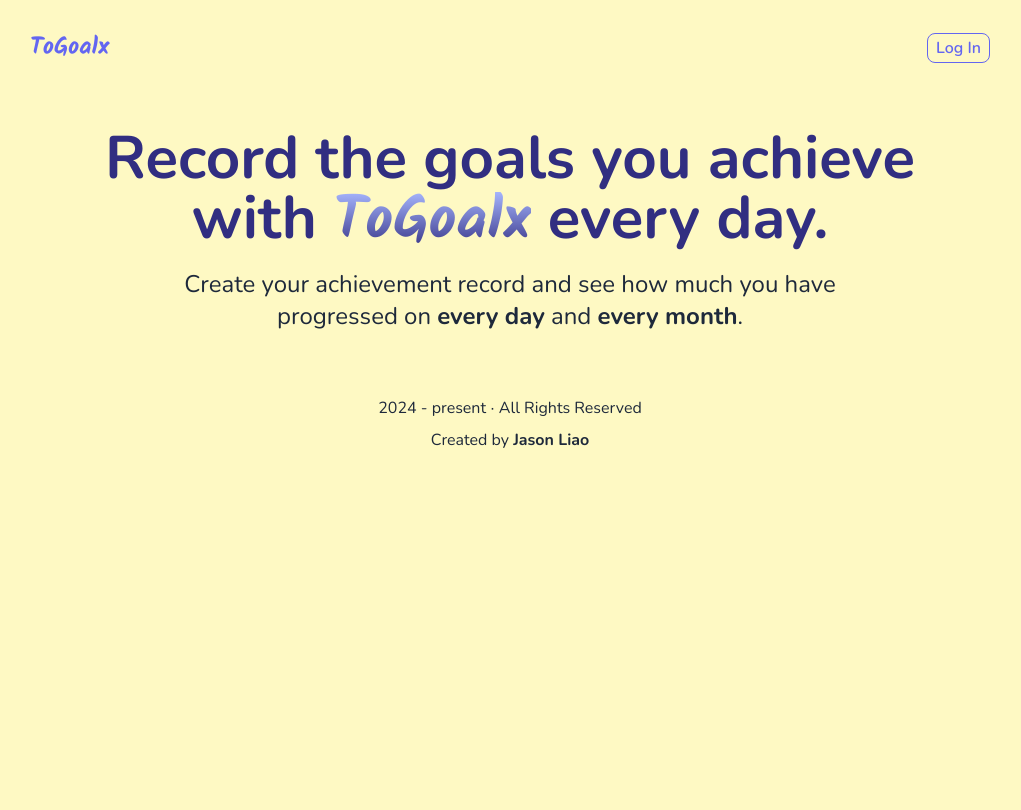
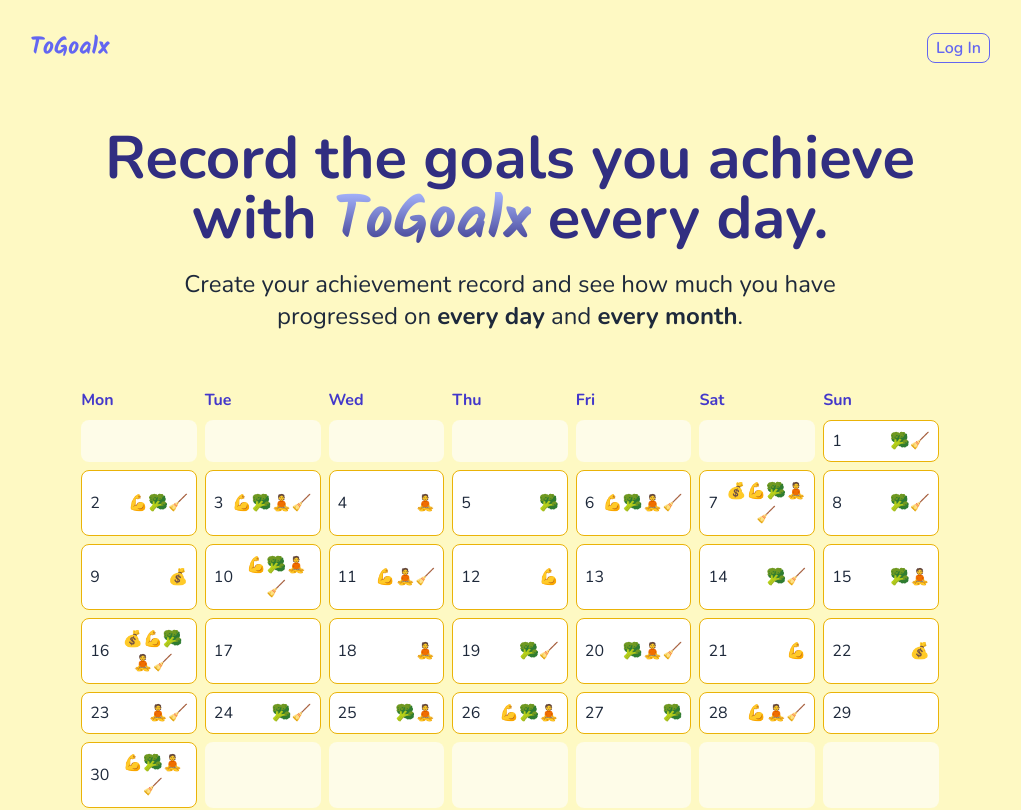
Before and after one commit to jasontwuk/togoalx, a Next.js app: page / in a window 1280 px wide. Shown: the top 810 px of the page, without its empty margins (130-1151 px from the left). Built offline with nearby package versions, Linux system fonts and the light colour scheme; some icons are missing.

Commit message:
add calendar component

```diff
--- /dev/null
+++ b/app/components/calendar.tsx
@@ -0,0 +1,180 @@
+"use client";
+
+import { log } from "console";
+import React, { Key, useState } from "react";
+import { demoData } from "../utilities/demo";
+
+type monthsType = { [key: string]: string };
+const months: monthsType = {
+  January: "Jan",
+  February: "Feb",
+  March: "Mar",
+  April: "Apr",
+  May: "May",
+  June: "Jun",
+  July: "Jul",
+  August: "Aug",
+  September: "Sept",
+  October: "Oct",
+  November: "Nov",
+  December: "Dec",
+};
+const monthsArr = Object.keys(months);
+
+type daysType = { [key: string]: string };
+const daysList: daysType = {
+  Monday: "Mon",
+  Tuesday: "Tue",
+  Wednesday: "Wed",
+  Thursday: "Thu",
+  Friday: "Fri",
+  Saturday: "Sat",
+  Sunday: "Sun",
+};
+const daysArr = Object.keys(daysList);
+// console.log({ daysArr });
+
+const goalList = ["💰", "💪", "🥦", "🧘", "🧹"];
+
+export const Calendar = () => {
+  const now = new Date();
+  const currMonthIndex = now.getMonth();
+  // console.log({ currMonthIndex });
+
+  const [selectedYear, setSelectYear] = useState(now.getFullYear());
+  // console.log({ selectedYear });
+
+  const [selectedMonth, setSelectMonth] = useState(monthsArr[currMonthIndex]);
+  // console.log({ selectedMonth });
+
+  const getSelectedMonthIndex = (month: string) => {
+    return monthsArr.indexOf(month);
+  };
+
+  const firstDateOfMonth = new Date(
+    selectedYear,
+    getSelectedMonthIndex(selectedMonth),
+    1
+  );
+  // console.log("getSelectedMonthIndex:", getSelectedMonthIndex("September"));
+  // console.log({ firstDateOfMonth });
+
+  const firstDayOfMonth = firstDateOfMonth.getDay();
+  // console.log({ firstDayOfMonth });
+
+  const getFirstRowBlankBlocks = (dayIndex: number) => {
+    if (dayIndex === 0) {
+      return 6;
+    } else {
+      return dayIndex - 1;
+    }
+  };
+
+  const firstRowBlankBlockNum = getFirstRowBlankBlocks(firstDayOfMonth);
+  // console.log("firstRowBlankBlocks: ", firstRowBlankBlocks);
+
+  const firstRowDays = 7 - firstRowBlankBlockNum;
+
+  const lastDateOfMonth = new Date(
+    selectedYear,
+    getSelectedMonthIndex(selectedMonth) + 1,
+    0
+  );
+  // console.log({ lastDateOfMonth });
+
+  const daysInMonth = lastDateOfMonth.getDate();
+  // console.log({ daysInMonth });
+
+  const sevenBlockRows = Math.floor((daysInMonth - firstRowDays) / 7);
+  // console.log({ sevenBlockRows });
+
+  const lastRowDateBlockNum = (daysInMonth - firstRowDays) % 7;
+  console.log({ lastRowDateBlockNum });
+
+  const getLastRowBlankBlocks = (n: number) => {
+    return 7 - n;
+  };
+
+  const lastRowBlankBlockNum = getLastRowBlankBlocks(lastRowDateBlockNum);
+  console.log({ lastRowBlankBlockNum });
+
+  return (
+    <div className="flex flex-col overflow-hidden gap-2 py-4 sm:py-6 md:py-10 w-full">
+      <div className="grid grid-cols-7 gap-2 text-indigo-700 font-bold">
+        {daysArr.map((day) => {
+          return <p key={day}>{daysList[day]}</p>;
+        })}
+      </div>
+
+      {/* Note: first row of the calendar */}
+      <div className="grid grid-cols-7 gap-2">
+        {[...Array(firstRowBlankBlockNum)].map((val, i: number) => (
+          <div key={i} className="bg-yellow-50 rounded-lg"></div>
+        ))}
+
+        {[...Array(firstRowDays)].map((val, i: number) => (
+          <div
+            key={i}
+            className="bg-white border-yellow-500 border border-solid p-2 flex items-center gap-2 sm:justify-between rounded-lg flex-col sm:flex-row"
+          >
+            <p>{i + 1}</p>
+            <div className="text-center">
+              {demoData[i + 1].map((x: number) => goalList[x])}
+            </div>
+          </div>
+        ))}
+      </div>
+
+      {/* Note: all seven block rows of the calendar */}
+      {Object.keys([...Array(sevenBlockRows)]).map((val, i: number) => {
+        const rowBaseNum = 7 * i;
+
+        return (
+          <div key={i} className="grid grid-cols-7 gap-2">
+            {Object.keys([...Array(7)]).map((val, x: number) => {
+              const goalIndex = x + 1;
+              const dateNum = rowBaseNum + goalIndex + firstRowDays;
+
+              return (
+                <div
+                  key={goalIndex}
+                  className="bg-white border-yellow-500 border border-solid p-2 flex items-center gap-2 sm:justify-between rounded-lg flex-col sm:flex-row"
+                >
+                  <p>{dateNum}</p>
+                  <div className="text-center">
+                    {demoData[dateNum].map((y: number) => goalList[y])}
+                  </div>
+                </div>
+              );
+            })}
+          </div>
+        );
+      })}
+
+      {/* Note: last row of the calendar */}
+      {firstRowBlankBlockNum && (
+        <div className="grid grid-cols-7 gap-2">
+          {[...Array(lastRowDateBlockNum)].map((val, i: number) => {
+            const dateNum = firstRowDays + sevenBlockRows * 7 + i + 1;
+
+            return (
+              <div
+                key={i}
+                className="bg-white border-yellow-500 border border-solid p-2 flex items-center gap-2 sm:justify-between rounded-lg flex-col sm:flex-row"
+              >
+                <p>{dateNum}</p>
+                <div className="text-center">
+                  {demoData[dateNum].map((x: number) => goalList[x])}
+                </div>
+              </div>
+            );
+          })}
+
+          {[...Array(firstRowBlankBlockNum)].map((val, i: number) => (
+            <div key={i} className="bg-yellow-50 rounded-lg"></div>
+          ))}
+        </div>
+      )}
+    </div>
+  );
+};
--- a/app/page.tsx
+++ b/app/page.tsx
@@ -1,5 +1,6 @@
 import clsx from "clsx";
 import { kalam } from "./utilities/fonts";
+import { Calendar } from "./components/calendar";
 
 export default function Home() {
   return (
@@ -22,6 +23,8 @@
         <span className="font-bold">every day</span> and{" "}
         <span className="font-bold">every month</span>.
       </p>
+
+      <Calendar />
     </main>
   );
 }
--- /dev/null
+++ b/app/utilities/demo.ts
@@ -0,0 +1,37 @@
+type DemoDataType = {
+  [key: string]: number[];
+};
+
+export const demoData: DemoDataType = {
+  "1": [2, 4],
+  "2": [1, 2, 4],
+  "3": [1, 2, 3, 4],
+  "4": [3],
+  "5": [2],
+  "6": [1, 2, 3, 4],
+  "7": [0, 1, 2, 3, 4],
+  "8": [2, 4],
+  "9": [0],
+  "10": [1, 2, 3, 4],
+  "11": [1, 3, 4],
+  "12": [1],
+  "13": [],
+  "14": [2, 4],
+  "15": [2, 3],
+  "16": [0, 1, 2, 3, 4],
+  "17": [],
+  "18": [3],
+  "19": [2, 4],
+  "20": [2, 3, 4],
+  "21": [1],
+  "22": [0],
+  "23": [3, 4],
+  "24": [2, 4],
+  "25": [2, 3],
+  "26": [1, 2, 3],
+  "27": [2],
+  "28": [1, 3, 4],
+  "29": [],
+  "30": [1, 2, 3, 4],
+  "31": [0, 1, 3],
+};
```
